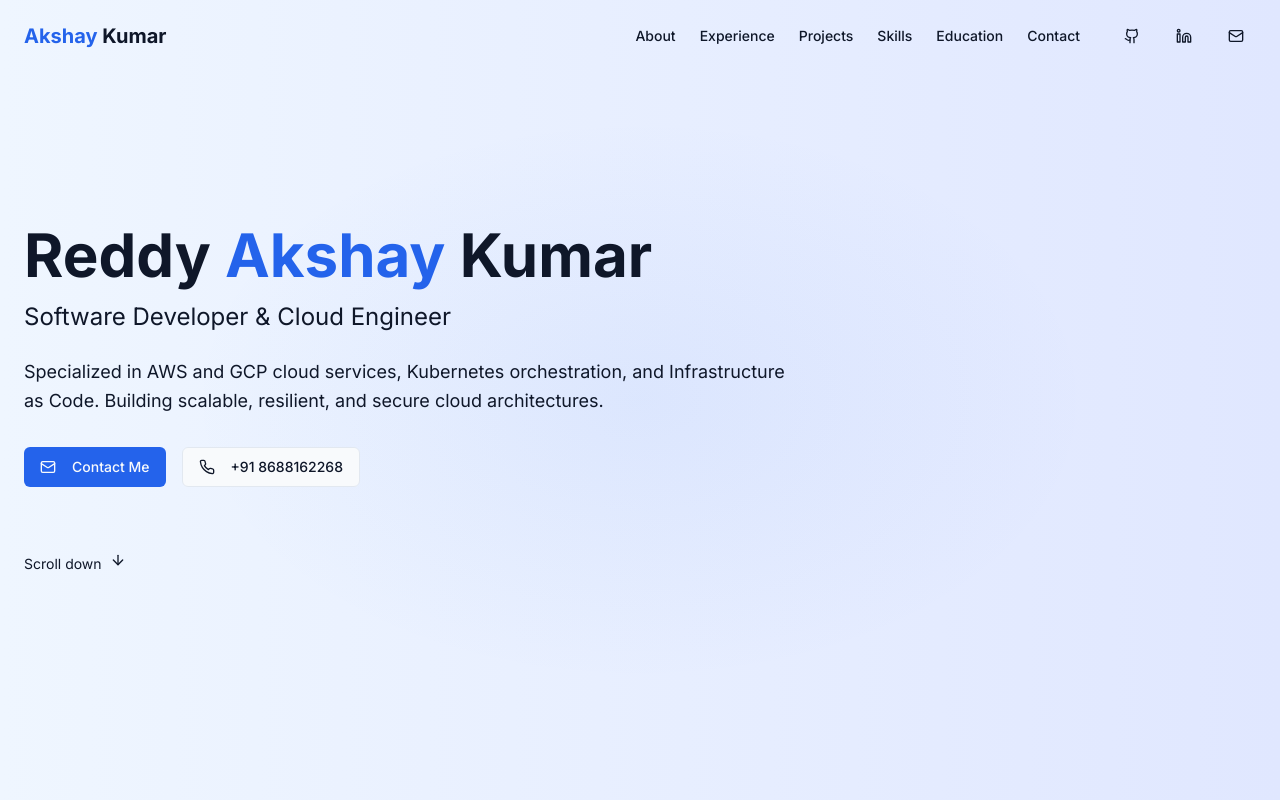
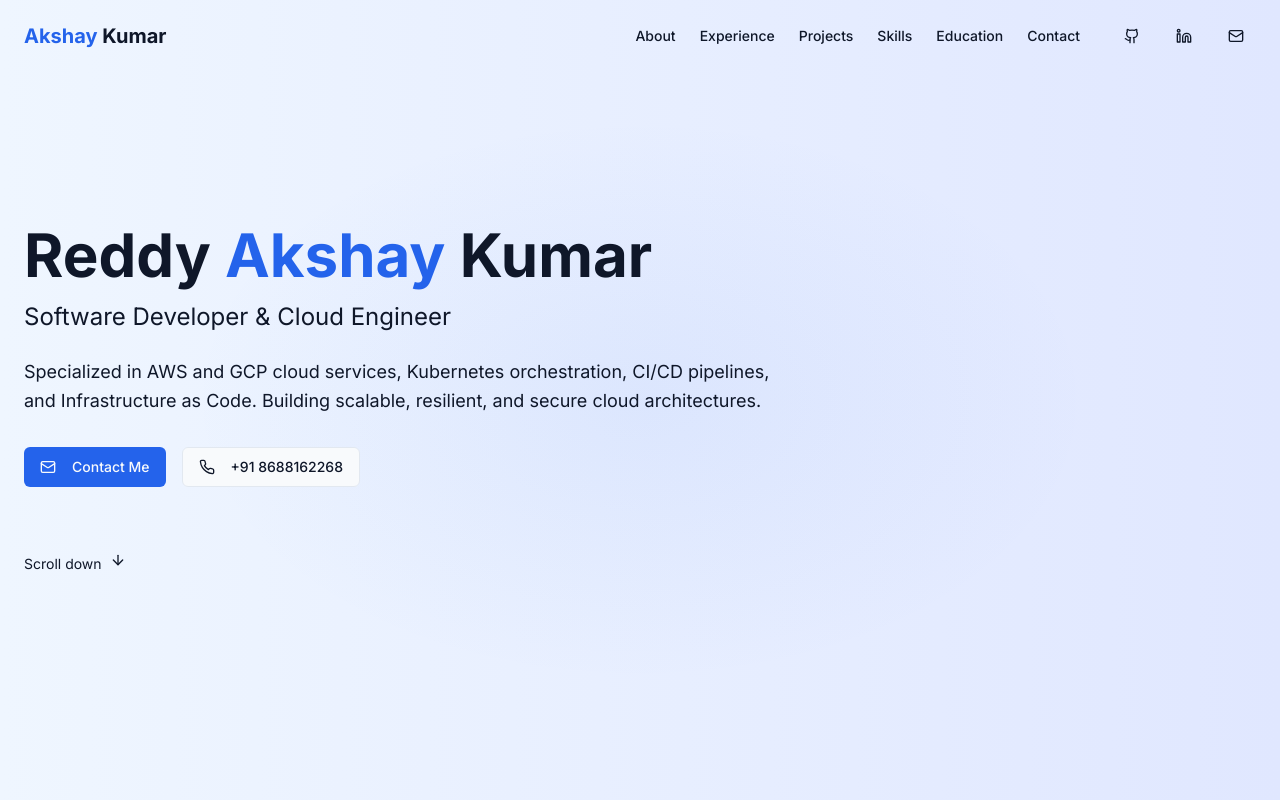
Before and after one commit to akshay1155/vibrant-resume-bloom, a React (Vite) app: page / in a window 1280 px wide. Shown: the top 800 px of the page. Built offline with nearby package versions, Linux system fonts and the light colour scheme.

Commit message:
Add CI/CD to hero section description
Updated the hero section description to include CI/CD.

```diff
--- a/src/components/HeroSection.tsx
+++ b/src/components/HeroSection.tsx
@@ -17,7 +17,7 @@ const HeroSection = () => {
             Software Developer &amp; Cloud Engineer
           </h2>
           <p className="text-lg mb-8 opacity-85 leading-relaxed animate-fade-in" style={{ animationDelay: '0.4s' }}>
-            Specialized in AWS and GCP cloud services, Kubernetes orchestration,
+            Specialized in AWS and GCP cloud services, Kubernetes orchestration, CI/CD pipelines,
             and Infrastructure as Code. Building scalable, resilient, and secure cloud architectures.
           </p>
 
```
